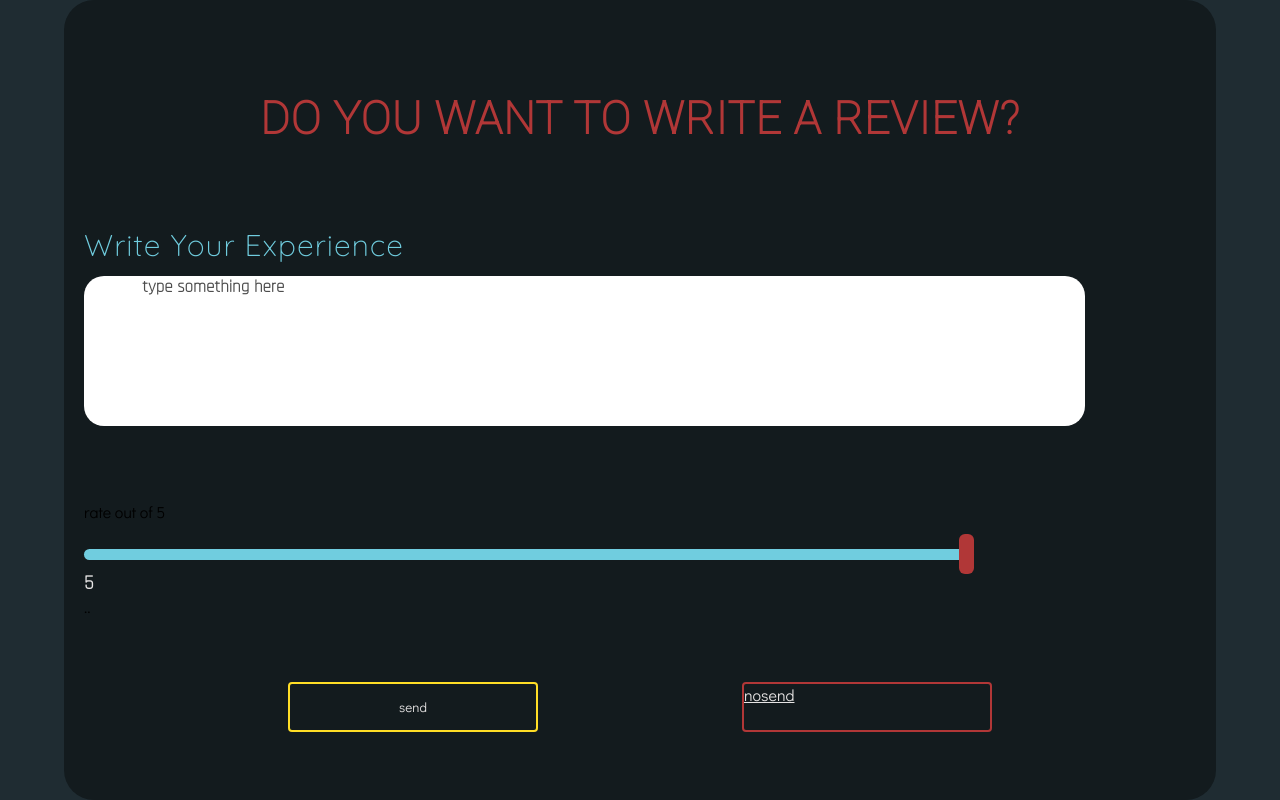
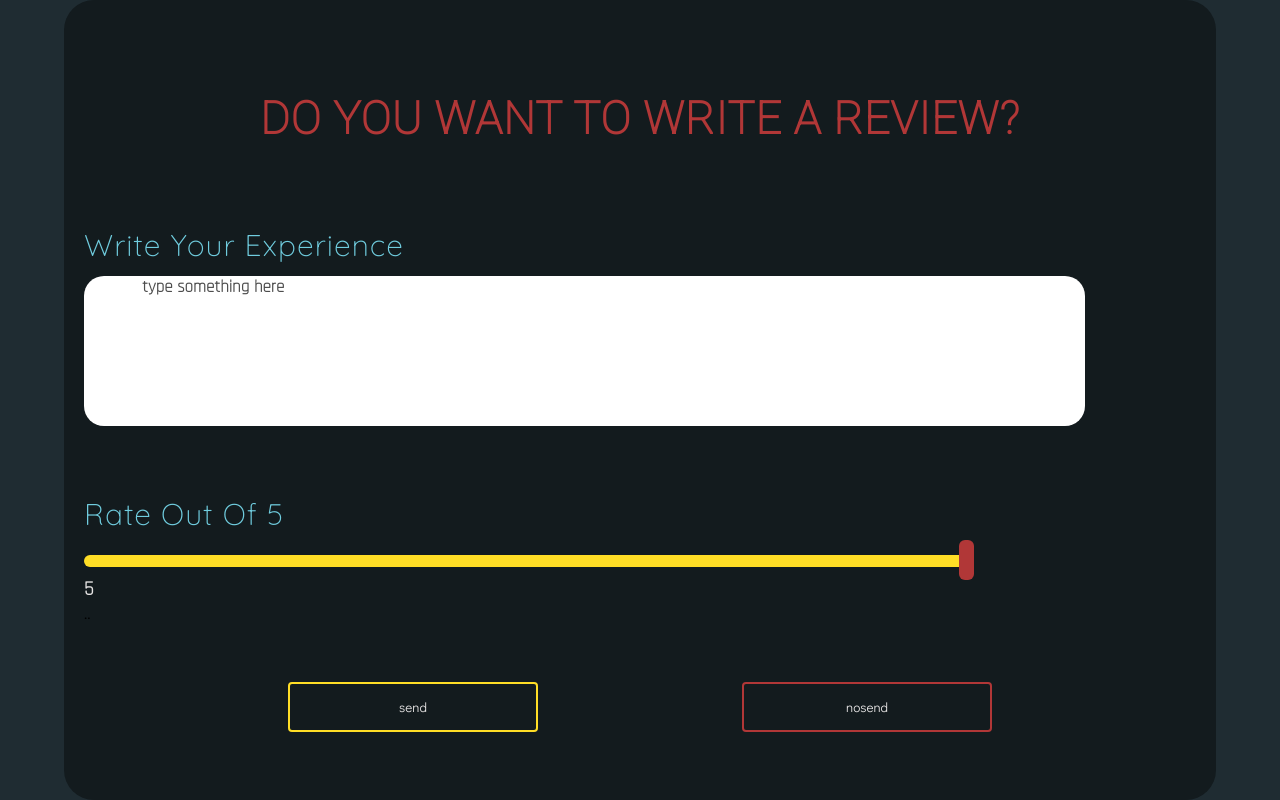
Before and after one commit to CeMagnum/UNST, a PHP site: page /private/arrived.php?journey=1 in a window 1280 px wide. Run offline with PHP 8.4, Linux system fonts and the light colour scheme; the visitor is signed in with stand-in values (Sample User, id 1).

Commit message:
plz no more updates

```diff
--- a/assets/css/style.css
+++ b/assets/css/style.css
@@ -722,7 +722,7 @@ input[type="range"] {
   -webkit-appearance: none;
 }
 input[type="range"]::-webkit-slider-runnable-track {
-  background: var(--lightblue);
+  background: var(--yellow);
   border: 0;
   border-radius: 7.7px;
   width: 100%;
@@ -739,10 +739,10 @@ input[type="range"]::-webkit-slider-thumb {
   -webkit-appearance: none;
 }
 input[type="range"]:focus::-webkit-slider-runnable-track {
-  background: var(--lightblue);
+  background: var(--yellow);
 }
 input[type="range"]::-moz-range-track {
-  background: var(--lightblue);
+  background: var(--yellow);
   border: 0;
   border-radius: 7.7px;
   width: 100%;
@@ -1165,13 +1165,28 @@ input[type="range"]:focus::-ms-fill-upper {
 .arrived_butn1 {
   width: 250px;
   height: 50px;
+}
+/* .arrived_butn1:hover {
+  background-color: var(--red);
+  border: var(--red) solid 7px;
+  transition: ease-in 0.1s;
+  color: var(--white);
+  box-shadow: 0px 0px 8px 4px var(--red);
+  cursor: pointer;
+} */
+
+.arrived_butn1 button {
+  text-decoration: none;
+  text-align: center;
+  width: 100%;
+  height: 100%;
   background-color: transparent;
   border: var(--red) solid 2px;
   transition: ease-in 0.3s;
   color: var(--white);
   border-radius: 4px;
 }
-.arrived_butn1:hover {
+.arrived_butn1 button:hover {
   background-color: var(--red);
   border: var(--red) solid 7px;
   transition: ease-in 0.1s;
--- a/private/arrived.php
+++ b/private/arrived.php
@@ -17,7 +17,9 @@ include("./user_session.php");
                 <textarea name="text" placeholder="        type something here"></textarea>
             </div>
             <div class="arrvived_rev_star_div">
+            <div class="arrvived_txt">
                 <p>rate out of 5</p>
+                </div>
               <div class="arrvived_rev_star_input">
                 <input type='range' name='rangeInput' onchange='updateTextInput(this.value);'min='1' max='5' step='1'value='5' id='slider_booking'>
                 <input type='text' name='stars' value='5' readonly id='textInput'>..</p>
@@ -30,7 +32,7 @@ include("./user_session.php");
 
                 <input class="arrived_butn2" type="submit" value="send" name="insert_review">
                 </form>
-                <a href="../private/account.php" class="arrived_butn1" >nosend</a>
+                <a href="../private/account.php" class="arrived_butn1"><button>nosend</button></a>
              </div>
 
 
```
